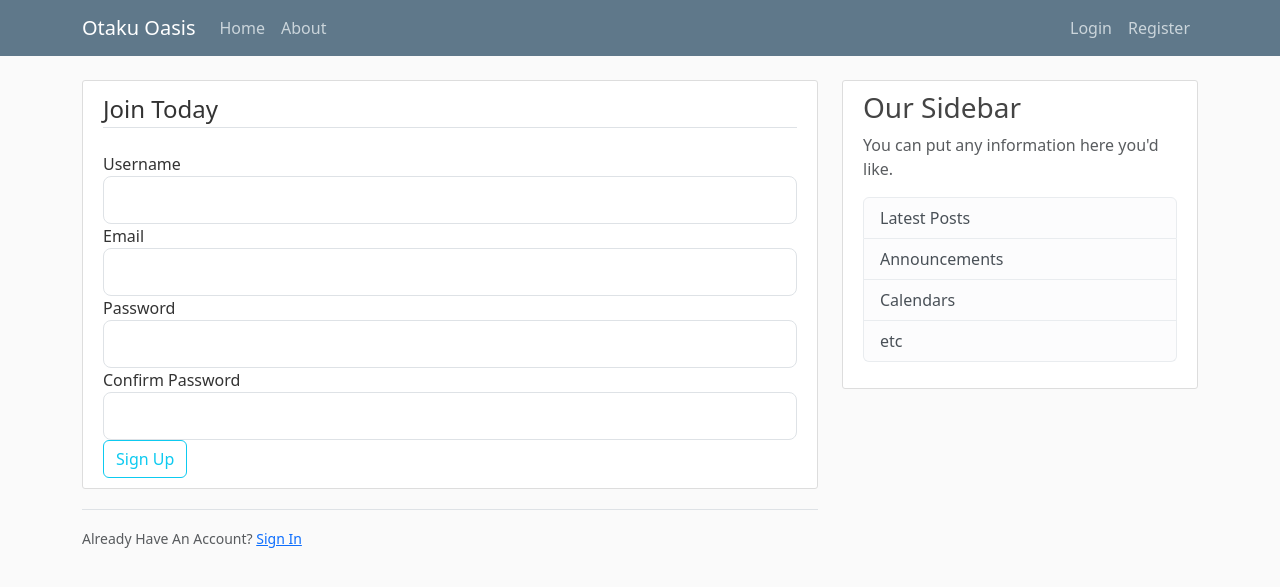
After one commit to Baaqar-007/Blog_007, a Flask app: page /register in a window 1280 px wide. The commit adds this page. Shown: the top 587 px of the page. Run offline with Flask 3, Linux system fonts and the light colour scheme.

Commit message:
Add login and registration functionality.

```diff
--- a/app.py
+++ b/app.py
@@ -1,8 +1,10 @@
 # import necessary libraries
-from flask import Flask , render_template
-
+from flask import Flask , render_template , flash, redirect , url_for
+from forms import RegistrationForm, LoginForm
 # initialize flask app
 app = Flask(__name__)
+
+app.config['SECRET_KEY'] = '33754a16e180c8a45c1b1cdf867a2157' # protects against forgery attacks , generated from "secrets"
 
 # list of sample blog posts
 posts = [
@@ -24,7 +26,7 @@ posts = [
 # define home route
 @app.route('/')
 @app.route('/home')
-def hello():
+def home():
     return render_template('home.html', posts=posts)
 
 # define about route
@@ -32,6 +34,26 @@ def hello():
 def about():
     return render_template('about.html', title = "About")
 
+@app.route('/register', methods =["GET", "POST"])
+def register():
+    form = RegistrationForm()
+    if form.validate_on_submit():
+        flash(f"Account created for {form.username.data}!", "success")
+        return redirect(url_for('home'))
+    return render_template('register.html', title = "Register", form = form)
+
+@app.route('/login', methods =["GET", "POST"])
+def login():
+    form = LoginForm()
+    if form.validate_on_submit():
+        if form.email.data == 'admin@blog.com' and form.password.data == 'password':
+            flash(f"You have been logged in!", "success")
+            return redirect(url_for('home'))
+        else:
+            flash("Login failed. Please check username and password.", "danger")
+    return render_template('login.html', title = "Login", form = form)
+
+
 
 # run the app in debug mode
 if __name__ == '__main__' :
--- /dev/null
+++ b/forms.py
@@ -0,0 +1,20 @@
+from flask_wtf import FlaskForm
+from wtforms import StringField , PasswordField, SubmitField, BooleanField
+from wtforms.validators import DataRequired, Length , Email, EqualTo
+
+class RegistrationForm(FlaskForm):
+    username = StringField('Username',
+                           validators = [DataRequired(), Length(min=2, max=20)])
+    email = StringField('Email',
+                        validators= [DataRequired(), Email()])
+    password = PasswordField('Password', validators = [DataRequired()])
+    confirm_password = PasswordField('Confirm Password',
+                                     validators=[DataRequired(), EqualTo('password')])
+    submit = SubmitField('Sign Up')
+
+class LoginForm(FlaskForm):
+    email = StringField('Email',
+                        validators= [DataRequired(), Email()])
+    password = PasswordField('Password', validators = [DataRequired()])
+    remember = BooleanField('Remember Me')
+    submit = SubmitField('Login')
--- a/templates/layout.html
+++ b/templates/layout.html
@@ -19,12 +19,12 @@
               <span class="navbar-toggler-icon"></span>
             </button>
             <div class="collapse navbar-collapse" id="navbarToggle">
-              <div class="navbar-nav mr-auto">
+              <div class="navbar-nav ml-auto">
                 <a class="nav-item nav-link" href="/">Home</a>
                 <a class="nav-item nav-link" href="/about">About</a>
               </div>
               <!-- Navbar Right Side -->
-              <div class="navbar-nav">
+              <div class="navbar-nav ms-auto">
                 <a class="nav-item nav-link" href="/login">Login</a>
                 <a class="nav-item nav-link" href="/register">Register</a>
               </div>
@@ -36,9 +36,18 @@
       <main role="main" class="container">
         <div class="row">
           <div class="col-md-8">
+            {% with messages = get_flashed_messages(with_categories=true) %}
+              {% if messages %}
+                {% for category, message in messages %}
+                  <div class="alert alert-{{ category }}" role="alert">
+                  {{ message }}
+                </div>
+                {% endfor %}
+              {% endif %}
+            {% endwith %}
             {% block content %}{% endblock %}
           </div>
-          <div class="col-md-4">
+          <div class="col-md-4 ">
             <div class="content-section">
               <h3>Our Sidebar</h3>
               <p class='text-muted'>You can put any information here you'd like.
--- /dev/null
+++ b/templates/register.html
@@ -0,0 +1,71 @@
+{% extends "layout.html" %}
+{% block content %}
+    <div class = "content-section">
+        <form method = "POST" action ="">
+            {{ form.hidden_tag() }} <!--crfs token-->
+            <fieldset class="form-group">
+                <legend class ="border-bottom mb-4">Join Today</legend>
+                <div class = "form-group">
+                    {{ form.username.label(class = "form-control-label")}}
+                    {% if form.username.errors %}
+                        {{ form.username(class="form-control form-control-lg is-invalid")}}
+                        <div class = "invalid-feedback">
+                            {% for error in form.username.errors %}
+                               <span>{{error}}</span>
+                            {% endfor %}
+                        </div>
+                    {% else %}
+                        {{ form.username(class="form-control form-control-lg")}}
+                    {% endif %}
+                </div>
+                <div class = "form-group">
+                    {{ form.email.label(class = "form-control-label")}}
+                    {% if form.email.errors %}
+                        {{ form.email(class="form-control form-control-lg is-invalid")}}
+                        <div class = "invalid-feedback">
+                            {% for error in form.email.errors %}
+                               <span>{{error}}</span>
+                            {% endfor %}
+                        </div>
+                    {% else %}
+                        {{ form.email(class="form-control form-control-lg")}}
+                    {% endif %}                </div>
+                <div class = "form-group">
+                    {{ form.password.label(class = "form-control-label")}}
+                    {% if form.password.errors %}
+                        {{ form.password(class="form-control form-control-lg is-invalid")}}
+                        <div class = "invalid-feedback">
+                            {% for error in form.password.errors %}
+                               <span>{{error}}</span>
+                            {% endfor %}
+                        </div>
+                    {% else %}
+                        {{ form.password(class="form-control form-control-lg")}}
+                    {% endif %}                </div>
+                <div class = "form-group">
+                    {{ form.confirm_password.label(class = "form-control-label")}}
+                    {% if form.confirm_password.errors %}
+                        {{ form.confirm_password(class="form-control form-control-lg is-invalid")}}
+                        <div class = "invalid-feedback">
+                            {% for error in form.confirm_password.errors %}
+                               <span>{{error}}</span>
+                            {% endfor %}
+                        </div>
+                    {% else %}
+                        {{ form.confirm_password(class="form-control form-control-lg")}}
+                    {% endif %}                </div>
+            </fieldset>
+            <div class = "form-group">
+                {{ form.submit(class = "btn btn-outline-info")}}
+            </div>
+        </form>
+    </div>
+    <div class ="border-top pt-3">
+        <small class = "text-muted">
+            Already Have An Account? <a class ="ml-2" href = "{{url_for('login')}}">Sign In</a>
+        </small>
+    </div>
+
+
+
+{% endblock content %}
```
Also changed, not shown: static/theme.css (added, +80 -0 lines), templates/login.html (added, +52 -0 lines).
